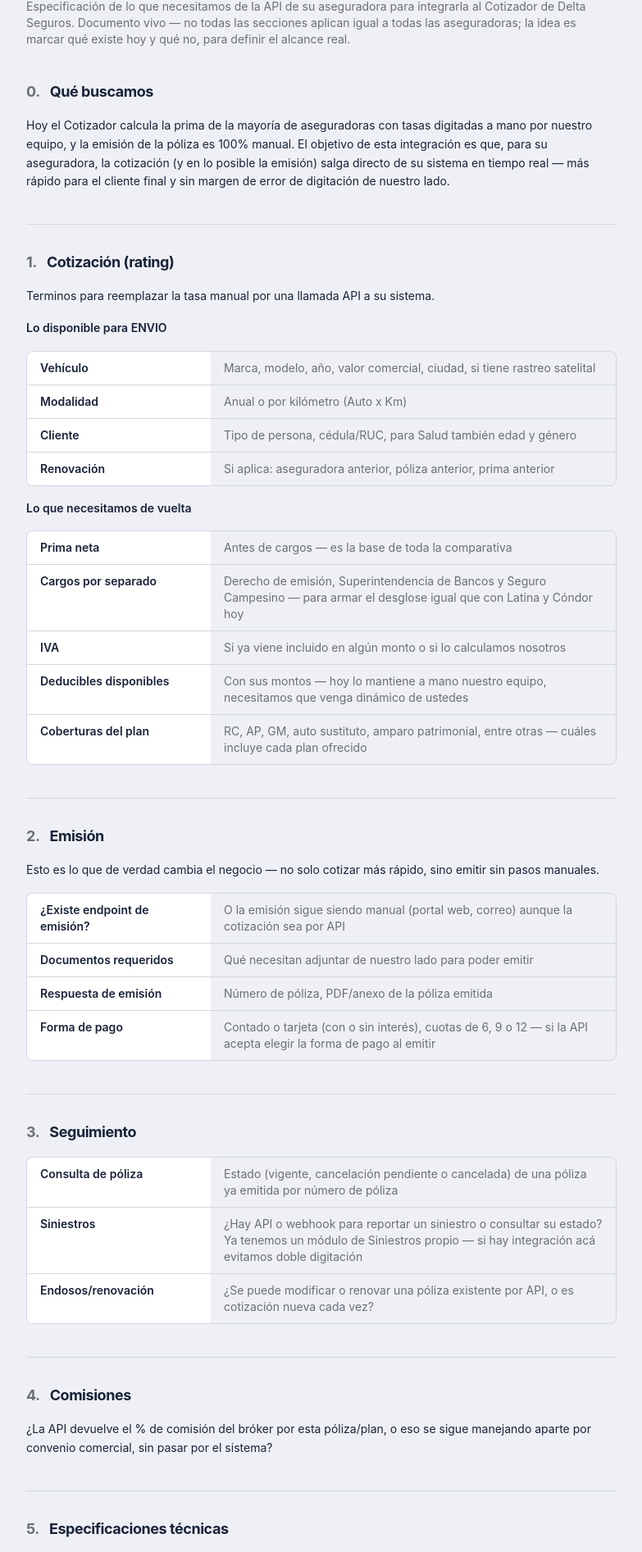
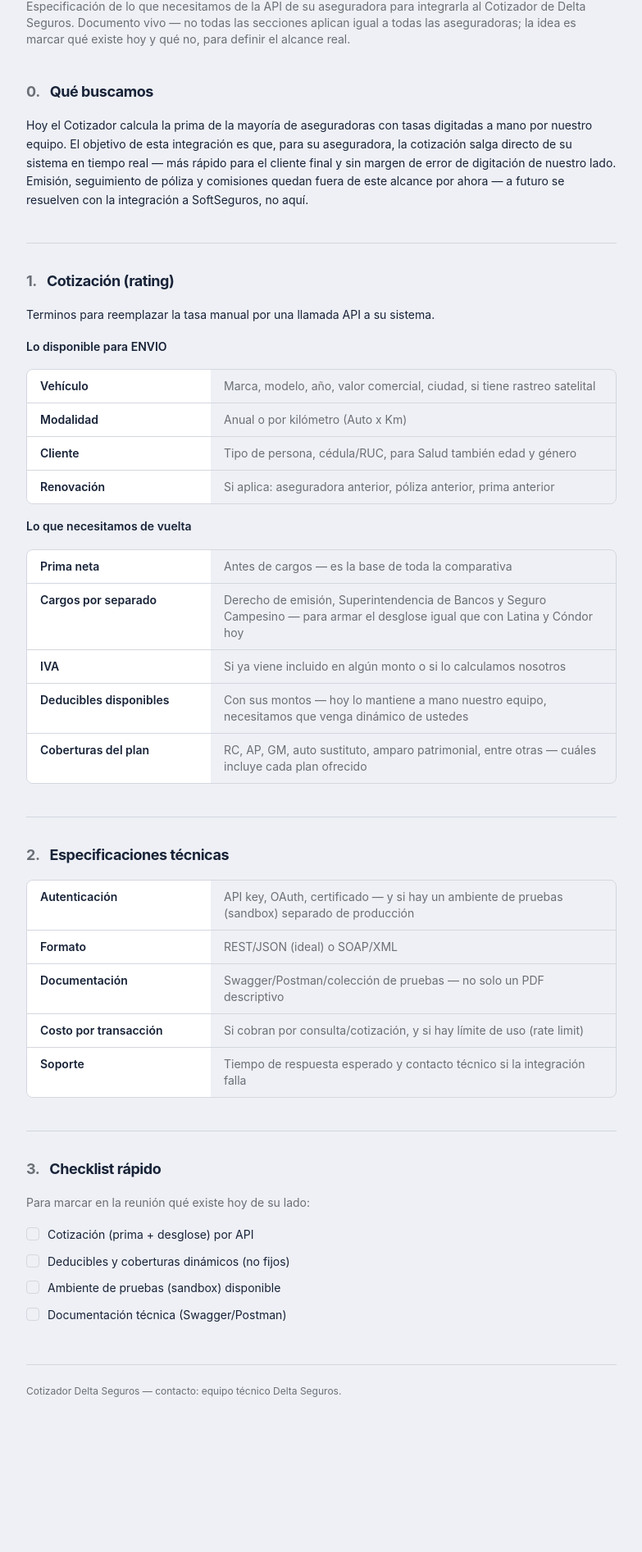
Before and after one commit to dsebastiansandoval/delta-seguros-cotizador, a Next.js app in the folder delta-check/: page /integraciones in a window 1280 px wide. Shown: the part 154-2047 px from the top of the page at 82% size, without its empty margins (248-1031 px from the left). After the commit the page ends 1907 px from the top, so only its background shows below. Built offline with nearby package versions, Linux system fonts and the light colour scheme.

Commit message:
fix: quitar Emisión, Seguimiento y Comisiones de /integraciones
Fuera de alcance por ahora — a futuro se resuelven con la integración a
SoftSeguros, no con la API de cada aseguradora. El documento queda
enfocado solo en cotización (lo que sí se negocia en este piloto).

```diff
--- a/delta-check/src/app/integraciones/page.tsx
+++ b/delta-check/src/app/integraciones/page.tsx
@@ -70,9 +70,10 @@ export default function IntegracionesPage() {
         <Section n="0." title="Qué buscamos">
           <p>
             Hoy el Cotizador calcula la prima de la mayoría de aseguradoras con tasas digitadas a mano por nuestro
-            equipo, y la emisión de la póliza es 100% manual. El objetivo de esta integración es que, para su
-            aseguradora, la cotización (y en lo posible la emisión) salga directo de su sistema en tiempo real —
-            más rápido para el cliente final y sin margen de error de digitación de nuestro lado.
+            equipo. El objetivo de esta integración es que, para su aseguradora, la cotización salga directo de su
+            sistema en tiempo real — más rápido para el cliente final y sin margen de error de digitación de
+            nuestro lado. Emisión, seguimiento de póliza y comisiones quedan fuera de este alcance por ahora — a
+            futuro se resuelven con la integración a SoftSeguros, no aquí.
           </p>
         </Section>
 
@@ -99,36 +100,7 @@ export default function IntegracionesPage() {
           />
         </Section>
 
-        <Section n="2." title="Emisión">
-          <p>Esto es lo que de verdad cambia el negocio — no solo cotizar más rápido, sino emitir sin pasos manuales.</p>
-          <FieldTable
-            rows={[
-              { campo: "¿Existe endpoint de emisión?", detalle: "O la emisión sigue siendo manual (portal web, correo) aunque la cotización sea por API" },
-              { campo: "Documentos requeridos", detalle: "Qué necesitan adjuntar de nuestro lado para poder emitir" },
-              { campo: "Respuesta de emisión", detalle: "Número de póliza, PDF/anexo de la póliza emitida" },
-              { campo: "Forma de pago", detalle: "Contado o tarjeta (con o sin interés), cuotas de 6, 9 o 12 — si la API acepta elegir la forma de pago al emitir" },
-            ]}
-          />
-        </Section>
-
-        <Section n="3." title="Seguimiento">
-          <FieldTable
-            rows={[
-              { campo: "Consulta de póliza", detalle: "Estado (vigente, cancelación pendiente o cancelada) de una póliza ya emitida por número de póliza" },
-              { campo: "Siniestros", detalle: "¿Hay API o webhook para reportar un siniestro o consultar su estado? Ya tenemos un módulo de Siniestros propio — si hay integración acá evitamos doble digitación" },
-              { campo: "Endosos/renovación", detalle: "¿Se puede modificar o renovar una póliza existente por API, o es cotización nueva cada vez?" },
-            ]}
-          />
-        </Section>
-
-        <Section n="4." title="Comisiones">
-          <p>
-            ¿La API devuelve el % de comisión del bróker por esta póliza/plan, o eso se sigue manejando aparte por
-            convenio comercial, sin pasar por el sistema?
-          </p>
-        </Section>
-
-        <Section n="5." title="Especificaciones técnicas">
+        <Section n="2." title="Especificaciones técnicas">
           <FieldTable
             rows={[
               { campo: "Autenticación", detalle: "API key, OAuth, certificado — y si hay un ambiente de pruebas (sandbox) separado de producción" },
@@ -140,15 +112,11 @@ export default function IntegracionesPage() {
           />
         </Section>
 
-        <Section n="6." title="Checklist rápido">
+        <Section n="3." title="Checklist rápido">
           <p className="text-muted">Para marcar en la reunión qué existe hoy de su lado:</p>
           <ul className="flex flex-col gap-2.5">
             <Check>Cotización (prima + desglose) por API</Check>
             <Check>Deducibles y coberturas dinámicos (no fijos)</Check>
-            <Check>Emisión de póliza por API</Check>
-            <Check>Consulta de estado de póliza</Check>
-            <Check>Siniestros (reportar o consultar) por API</Check>
-            <Check>Comisión del bróker vía API</Check>
             <Check>Ambiente de pruebas (sandbox) disponible</Check>
             <Check>Documentación técnica (Swagger/Postman)</Check>
           </ul>
```
